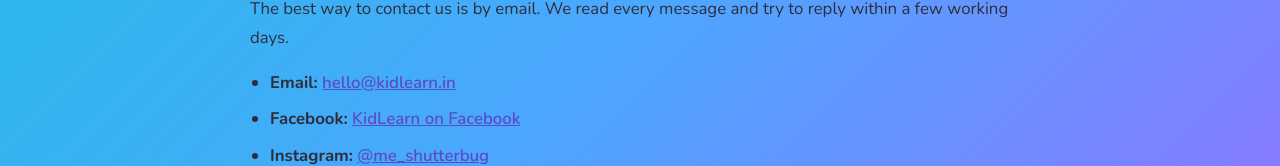
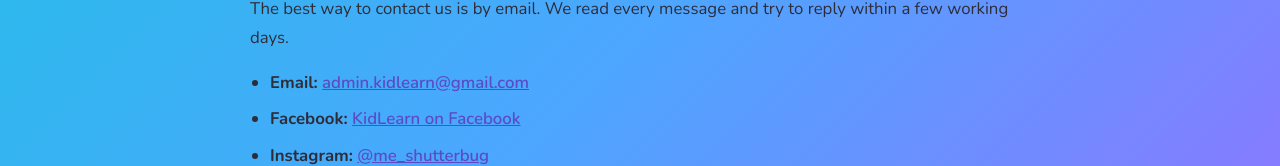
Before and after one commit to ashish120908/kids, a React (Vite) app: page /contact in a window 1280 px wide. Shown: the part 354-520 px from the top of the page. Built offline with nearby package versions, Linux system fonts and the light colour scheme.

Commit message:
Update contact email to admin.kidlearn@gmail.com

```diff
--- a/src/components/Contact.jsx
+++ b/src/components/Contact.jsx
@@ -23,7 +23,7 @@ export default function Contact() {
         <li>
           <strong>Email:</strong>{' '}
           {/* TODO: replace with your real contact email before publishing */}
-          <a href="mailto:hello@kidlearn.in">hello@kidlearn.in</a>
+          <a href="mailto:admin.kidlearn@gmail.com">admin.kidlearn@gmail.com</a>
         </li>
         <li>
           <strong>Facebook:</strong>{' '}
```
